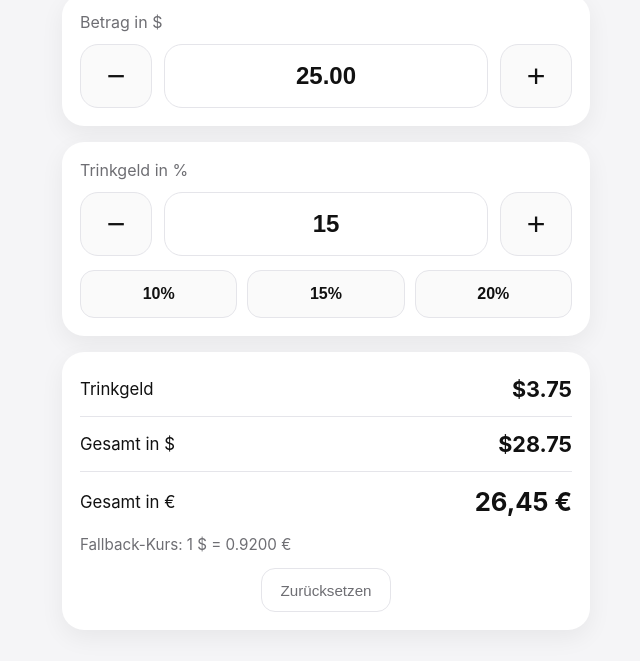
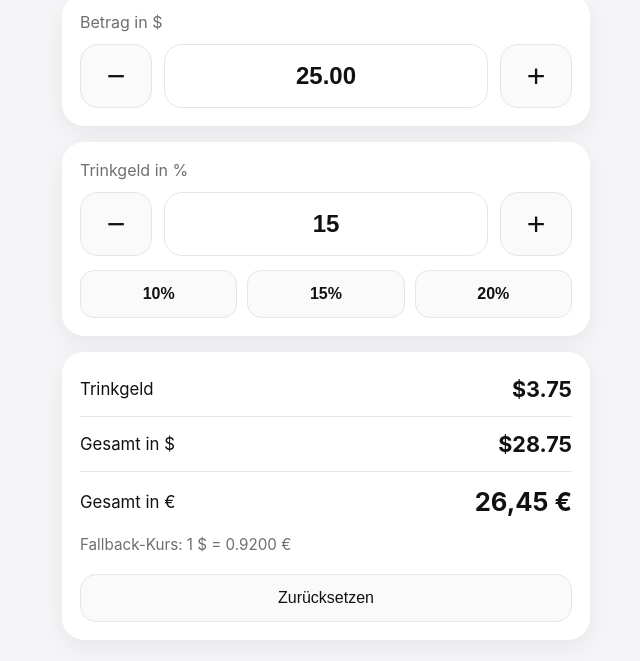
Before and after one commit to jobujobu/tip, a plain HTML site: page index.html in a window 1280 px wide. Shown: the part 91-752 px from the top of the page, without its empty margins (314-954 px from the left). Drawn offline with Linux system fonts and the light colour scheme; no server answers.

Commit message:
Update style.css

```diff
--- a/style.css
+++ b/style.css
@@ -186,18 +186,20 @@ body {
 }
 
 .reset-btn {
-  height: 44px;
-  padding: 0 18px;
+  width: 100%;
+  height: 48px;
   border: 1px solid var(--border);
-  border-radius: 14px;
-  background: transparent;
-  color: var(--muted);
-  font-size: 0.95rem;
+  border-radius: 16px;
+  background: #fafafa;
+  color: var(--text);
+  font-size: 1rem;
+  font-weight: 500;
   cursor: pointer;
+  margin-top: 6px;
 }
 
 .reset-btn:active {
-  transform: scale(0.97);
+  transform: scale(0.98);
 }
 
 .reset-btn:hover {
```
